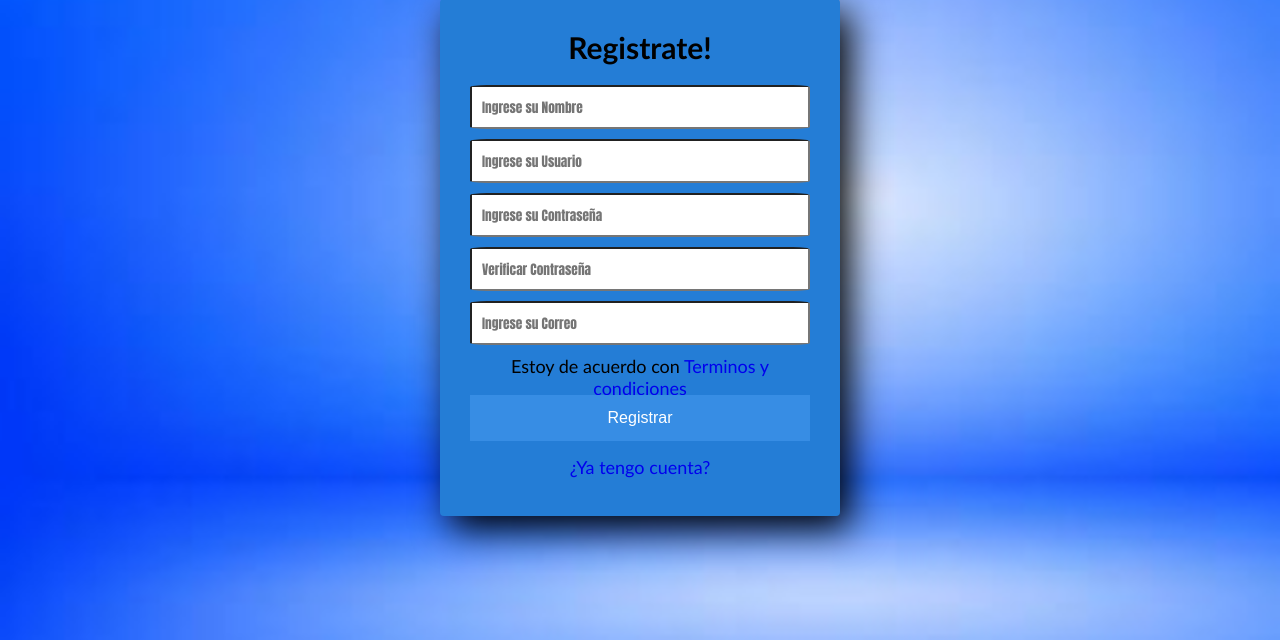
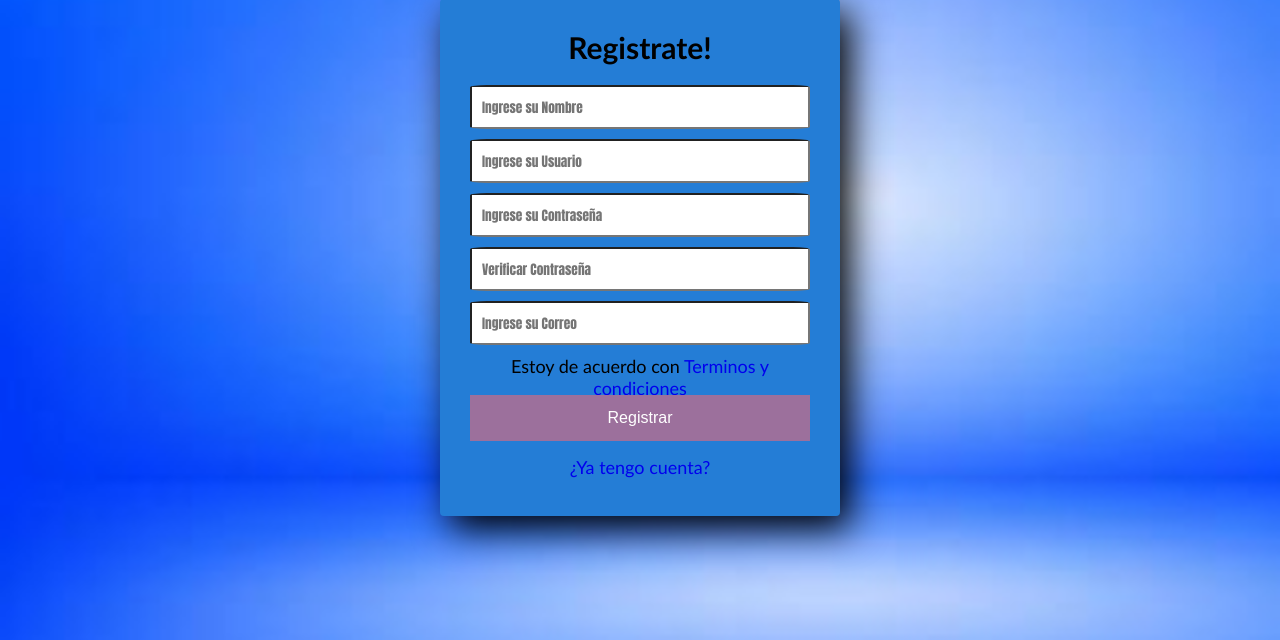
Before and after one commit to ErnestGomis/iRadarEye, a PHP site: page /html/registro.html in a window 1280 px wide, with the pointer over the restyled element. Shown: the part 101-741 px from the top of the page. Run offline with PHP 8.4, Linux system fonts and the light colour scheme.

Commit message:
Camilo Huertas
.

```diff
--- a/css/registro.css
+++ b/css/registro.css
@@ -62,3 +62,7 @@
     margin-top: 10px;
     margin-bottom: 15px;
 }
+
+.form-register .botons:hover{
+background:rgb(156, 112, 156);
+}
```
